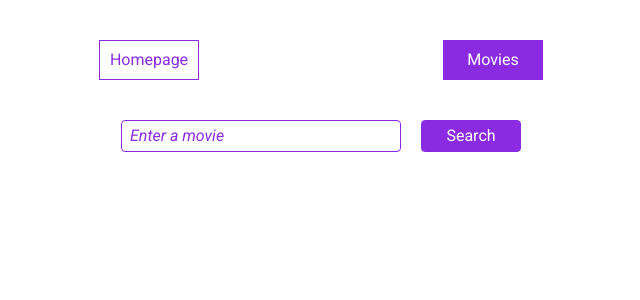
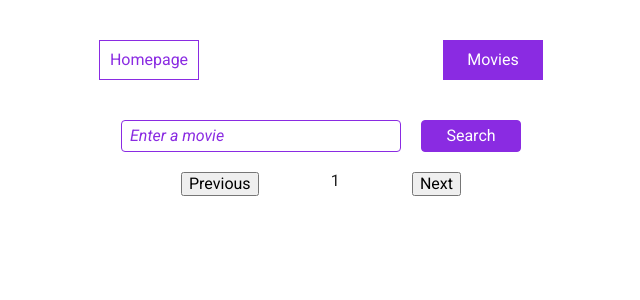
Before and after one commit to malyshkoserhii/goit-react-hw-05-movies, a React (Create React App) app: page /movies in a window 1280 px wide. Shown: the top 300 px of the page, without its empty margins (319-959 px from the left). Built offline with nearby package versions, Linux system fonts and the light colour scheme.

Commit message:
increment pagination has been added

```diff
--- a/src/components/MovieCard/MovieCard.js
+++ b/src/components/MovieCard/MovieCard.js
@@ -29,20 +29,20 @@ const MovieCard = ({ movie, cast, review }) => {
             <span className={s.movieCardTitle}>Release:</span>{' '}
             {movie.release_date}
           </p>
-          <p className={s.movieCardDescription}>
+          {/* <p className={s.movieCardDescription}>
             <span className={s.movieCardTitle}>Countries: </span>
             {movie.production_countries.map(country => (
               <span key={country.iso_3166_1}>{country.name}</span>
             ))}
-          </p>
-          <p className={s.movieCardDescription}>
+          </p> */}
+          {/* <p className={s.movieCardDescription}>
             <span className={s.movieCardTitle}>Genre: </span>
             {movie.genres.map(genre => (
               <span key={genre.id}>
                 <span>{genre.name}</span>
               </span>
             ))}
-          </p>
+          </p> */}
           <p className={s.movieCardDescription}>
             <span className={s.movieCardTitle}>Description:</span>
           </p>
--- a/src/components/MovieGallery/MovieGallery.js
+++ b/src/components/MovieListItem/MovieListItem.js
@@ -1,7 +1,7 @@
 import { Link, useRouteMatch } from 'react-router-dom';
-import s from './MovieGallery.module.css';
+import s from './MovieListItem.module.css';
 
-const MovieGallery = ({ movie }) => {
+const MovieListItem = ({ movie }) => {
   const { url } = useRouteMatch();
   const backdropImage = `https://image.tmdb.org/t/p/w500${movie.backdrop_path}`;
   const defaultImage =
@@ -35,4 +35,4 @@ const MovieGallery = ({ movie }) => {
   );
 };
 
-export default MovieGallery;
+export default MovieListItem;
--- a/src/components/MoviesList/MovieList.js
+++ b/src/components/MoviesList/MovieList.js
@@ -1,13 +1,17 @@
-import MovieCard from '../MovieGallery/MovieGallery';
+import MovieListItem from '../MovieListItem/MovieListItem';
+// import PaginationButtons from '../PaginationButtons/PaginationButtons';
 import s from './MovieList.module.css';
 
 const MoviesList = ({ movies }) => {
   return (
-    <div className={s.movieList}>
-      {movies.map(movie => (
-        <MovieCard key={movie.id} movie={movie} />
-      ))}
-    </div>
+    <>
+      <div className={s.movieList}>
+        {movies.map(movie => (
+          <MovieListItem key={movie.id} movie={movie} />
+        ))}
+      </div>
+      {/* {movies.length >= 20 && <PaginationButtons />} */}
+    </>
   );
 };
 
--- /dev/null
+++ b/src/components/PaginationButtons/PaginationButtons.js
@@ -0,0 +1,62 @@
+import { useEffect } from 'react';
+import { useRouteMatch } from 'react-router-dom';
+import * as moviesApi from '../../services/movies-api';
+import s from './PaginationButtons.module.css';
+
+const PaginationButtons = ({
+  page,
+  query,
+  setTrendingMovies,
+  setMovies,
+  onLoadingNextPage,
+}) => {
+  const url = useRouteMatch();
+
+  useEffect(() => {
+    if (url !== '/') {
+      return;
+    }
+
+    const homepageRequest = async page => {
+      try {
+        await moviesApi.fetchTrendingMovies(page).then(setTrendingMovies);
+      } catch (error) {
+        console.log(error);
+      }
+    };
+    homepageRequest();
+  }, [page, setTrendingMovies, url]);
+
+  useEffect(() => {
+    if (url !== '/movies') {
+      return;
+    }
+
+    const moviesPageRequest = async (query, page) => {
+      try {
+        await moviesApi.fetchMoviesWithQuery(query, page).then(setMovies);
+      } catch (error) {
+        console.log(error);
+      }
+    };
+    moviesPageRequest(query, page);
+  }, [page, query, setMovies, url]);
+
+  return (
+    <div className={s.buttonsWrapper}>
+      <button type="submit" className={s.paginationButton}>
+        Previous
+      </button>
+      <span className={s.counter}>{page}</span>
+      <button
+        type="submit"
+        className={s.paginationButton}
+        onClick={onLoadingNextPage}
+      >
+        Next
+      </button>
+    </div>
+  );
+};
+
+export default PaginationButtons;
--- /dev/null
+++ b/src/components/PaginationButtons/PaginationButtons.module.css
@@ -0,0 +1,6 @@
+.buttonsWrapper {
+  display: flex;
+  justify-content: space-between;
+  width: 280px;
+  margin: 0 auto;
+}
--- a/src/services/movies-api.js
+++ b/src/services/movies-api.js
@@ -8,20 +8,24 @@ axios.defaults.params = {
   api_key: API_KEY,
 };
 
-export const fetchTrendingMovies = async () => {
+export async function fetchTrendingMovies(page) {
   try {
-    const { data } = await axios.get('/trending/all/day');
+    const { data } = await axios.get('/trending/all/day', {
+      params: { page: page },
+    });
+
     return data.results;
   } catch (error) {
     console.log('error', { error });
     return [];
   }
-};
+}
 
-export async function fetchMoviesWithQuery(query) {
+export async function fetchMoviesWithQuery(query, page) {
   try {
-    const { data } = await axios.get(`/search/movie/?query=${query}`);
-
+    const { data } = await axios.get(`/search/movie/`, {
+      params: { query: query, page: page },
+    });
     return data.results;
   } catch (error) {
     console.log('error', { error });
@@ -32,7 +36,8 @@ export async function fetchMoviesWithQuery(query) {
 export async function fetchMovieById(movieId) {
   try {
     const { data } = await axios(`/movie/${movieId}`);
-    return data;
+    console.log('{data}', data);
+    return await data;
   } catch (error) {
     console.log('error', { error });
     return [];
--- a/src/views/Homepage/Homepage.js
+++ b/src/views/Homepage/Homepage.js
@@ -1,16 +1,31 @@
 import { useState, useEffect } from 'react';
 import * as moviesApi from '../../services/movies-api';
 import MovieList from '../../components/MoviesList/MovieList';
+import PaginationButtons from '../../components/PaginationButtons/PaginationButtons';
 // import s from "./Homepage.module.css";
 
 const Homepage = () => {
   const [trendingMovies, setTrendingMovies] = useState(null);
+  const [page, setPage] = useState(1);
 
   useEffect(() => {
-    moviesApi.fetchTrendingMovies().then(setTrendingMovies);
-  }, []);
+    moviesApi.fetchTrendingMovies(page).then(setTrendingMovies);
+  }, [page]);
 
-  return <>{trendingMovies && <MovieList movies={trendingMovies} />}</>;
+  const loadingNextPage = () => {
+    return setPage(state => state + 1);
+  };
+
+  return (
+    <>
+      {trendingMovies && <MovieList movies={trendingMovies} />}
+      <PaginationButtons
+        page={page}
+        setTrendingMovies={setTrendingMovies}
+        onLoadingNextPage={loadingNextPage}
+      />
+    </>
+  );
 };
 
 export default Homepage;
--- a/src/views/MovieDetailsView/MovieDetailsView.js
+++ b/src/views/MovieDetailsView/MovieDetailsView.js
@@ -2,17 +2,25 @@ import { useState, useEffect } from 'react';
 import { useParams } from 'react-router-dom';
 import * as moviesApi from '../../services/movies-api';
 import MovieCard from '../../components/MovieCard/MovieCard';
-
 // import s from './MovieDetailsView.module.css';
 
 const MovieDetailsView = () => {
   const { movieId } = useParams();
-  const [movie, setMovie] = useState(null);
+  const [movie, setMovie] = useState([]);
   const [cast, setCast] = useState(null);
   const [review, setReview] = useState(null);
 
   useEffect(() => {
-    moviesApi.fetchMovieById(movieId).then(setMovie);
+    const fetch = async () => {
+      try {
+        await moviesApi.fetchMovieById(movieId).then(setMovie);
+        console.log('123');
+      } catch (error) {
+        console.log(error);
+      }
+    };
+
+    fetch();
   }, [movieId]);
 
   useState(() => {
@@ -23,7 +31,7 @@ const MovieDetailsView = () => {
     moviesApi.fetchMovieReview(movieId).then(setReview);
   }, [movieId]);
 
-  return movie && <MovieCard movie={movie} cast={cast} review={review} />;
+  return <MovieCard movie={movie} cast={cast} review={review} />;
 };
 
 export default MovieDetailsView;
--- a/src/views/MoviesPage/MoviesPage.js
+++ b/src/views/MoviesPage/MoviesPage.js
@@ -3,10 +3,12 @@ import { useState, useEffect } from 'react';
 import * as moviesApi from '../../services/movies-api';
 import SearchForm from '../../components/SearchForm/SearchForm';
 import MoviesList from '../../components/MoviesList/MovieList';
+import PaginationButtons from '../../components/PaginationButtons/PaginationButtons';
 // import s from './MoviesPage.module.css';
 
 const MoviesPage = () => {
   const [query, setQuery] = useState('');
+  const [page, setPage] = useState(1);
   const [movies, setMovies] = useState([]);
 
   useEffect(() => {
@@ -15,22 +17,32 @@ const MoviesPage = () => {
     }
 
     async function fetchMovies() {
-      const fetch = await moviesApi.fetchMoviesWithQuery(query);
+      const fetch = await moviesApi.fetchMoviesWithQuery(query, page);
       setMovies(state => [...state, ...fetch]);
     }
 
     if (query) fetchMovies();
-  }, [query]);
+  }, [query, page]);
 
   const onChangeQuery = query => {
     setQuery(query);
     console.log(query);
   };
 
+  const loadingNextPage = () => {
+    return setPage(state => state + 1);
+  };
+
   return (
     <>
       <SearchForm onChangeForm={onChangeQuery} />
       <MoviesList movies={movies} />
+      <PaginationButtons
+        query={query}
+        page={page}
+        setMovies={setMovies}
+        onLoadingNextPage={loadingNextPage}
+      />
     </>
   );
 };
```
Also changed, not shown: src/components/MovieListItem/MovieListItem.module.css (renamed from src/components/MovieGallery/MovieGallery.module.css).
